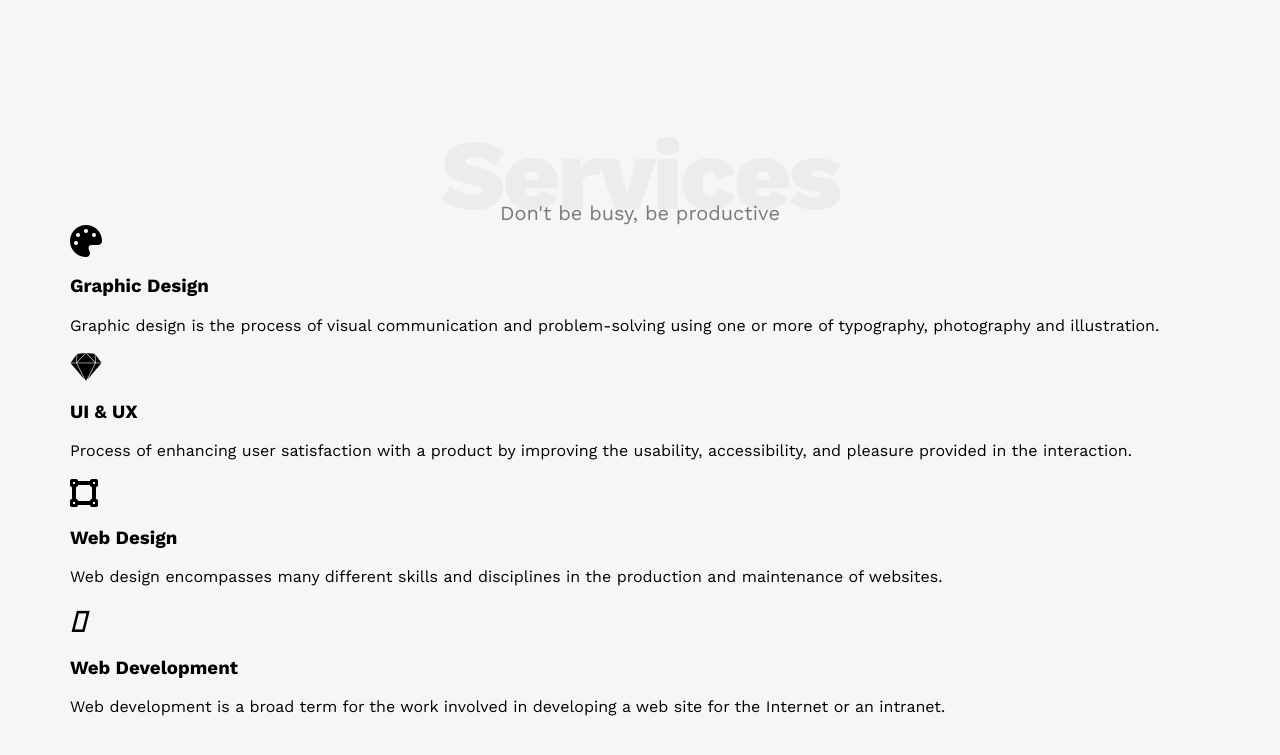
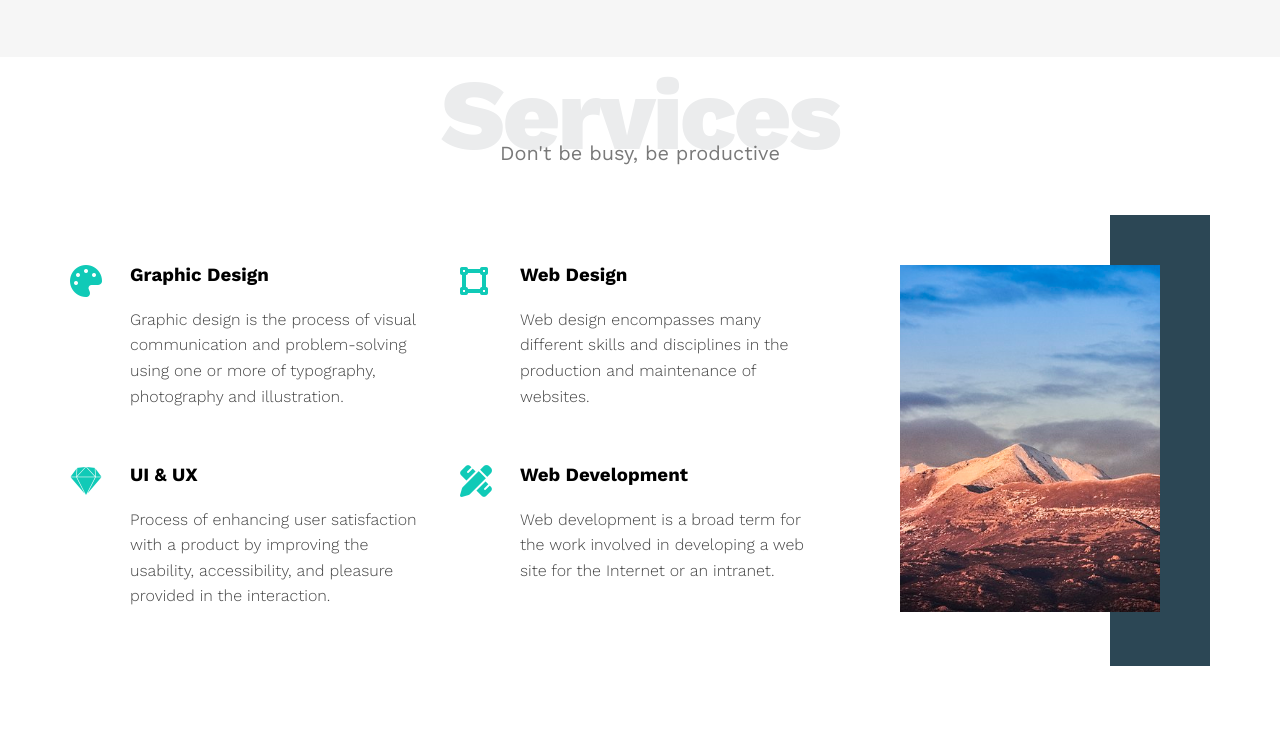
Before and after one commit to haneen257/Template2_html-css, a plain HTML site: page index.html in a window 1280 px wide. Shown: the part 1145-1900 px from the top of the page. After the commit the page ends 1811 px from the top, so only its background shows below. Drawn offline with nearby package versions, Linux system fonts and the light colour scheme.

Commit message:
Create Services Section Part2

```diff
--- a/css/leon.css
+++ b/css/leon.css
@@ -1,6 +1,7 @@
 /* Global */
 :root{
     --main-color:#10cab7;
+    --secondary-color:#2c4755;
 }
 * {
     -webkit-box-sizing: border-box;
@@ -200,7 +201,60 @@ body {
 }
 
 /* Services */
-.services{
-    padding: 60px 0;
-    background-color: #f6f6f6;
-}
+.services {
+    padding-top: var(--section-padding);
+    padding-bottom: var(--section-padding);
+  }
+  .services .services-content {
+    display: grid;
+    grid-template-columns: repeat(auto-fill, minmax(300px, 1fr));
+    grid-gap: 30px;
+    margin-top: 100px;
+  }
+  .services .services-content .srv {
+    display: flex;
+    margin-bottom: 40px;
+  }
+  @media (max-width: 767px) {
+    .services .services-content .srv {
+      flex-direction: column;
+      text-align: center;
+    }
+  }
+  .services .services-content .srv i {
+    color: var(--main-color);
+    flex-basis: 60px;
+  }
+  .services .services-content .srv .text {
+    flex: 1;
+  }
+  .services .services-content .srv .text h3 {
+    margin: 0 0 20px;
+  }
+  .services .services-content .srv .text p {
+    color: #444;
+    font-weight: 300;
+    line-height: 1.6;
+  }
+  .services .services-content .image {
+    text-align: center;
+    position: relative;
+  }
+  .services .services-content .image::before {
+    content: "";
+    background-color: var(--secondary-color);
+    width: 100px;
+    height: calc(100% + 100px);
+    top: -50px;
+    position: absolute;
+    right: 0;
+    z-index: -1;
+  }
+  .services .services-content .image img {
+    width: 260px;
+  }
+  @media (max-width: 1199px) {
+    .image-column {
+      display: none;
+    }
+  }
--- a/index.html
+++ b/index.html
@@ -104,7 +104,7 @@
                     </div>
                 </div>
                 <div class="srv">
-                    <i class="fabs fa-pencil-ruler fa-2x"></i>
+                    <i class="fas fa-pencil-ruler fa-2x"></i>
                     <div class="text">
                         <h3>Web Development</h3>
                         <p> Web development is a broad term for the work involved in developing a web site for the Internet or an
@@ -114,7 +114,9 @@
                 <!-- ./service -->
             </div>
             <div class="col">
-                <img src="" alt="">
+                <div class="image image-column">
+                  <img src="images/services.jpg" alt="services" />
+                </div>
             </div>
         </div>
     </div>
```
